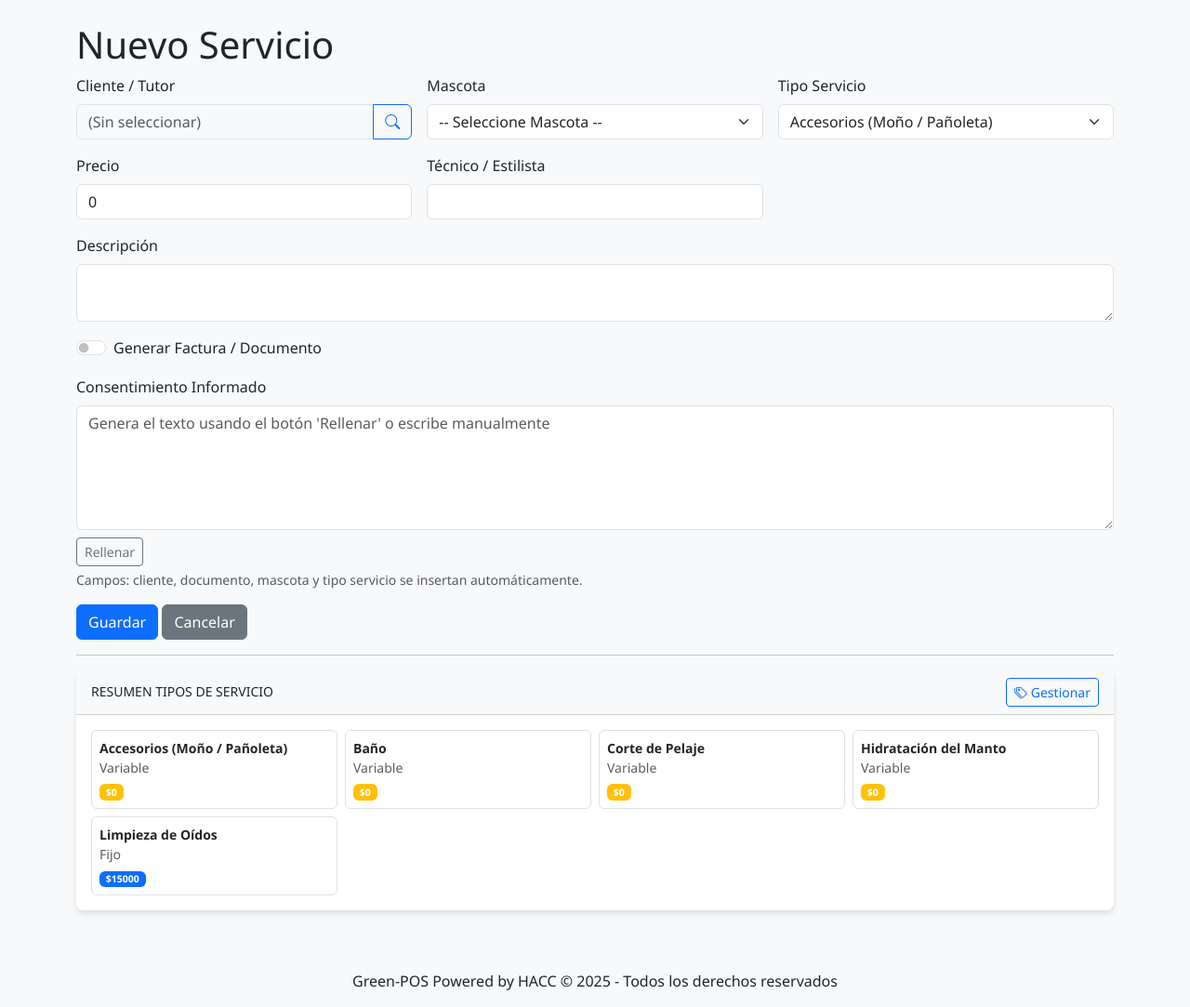
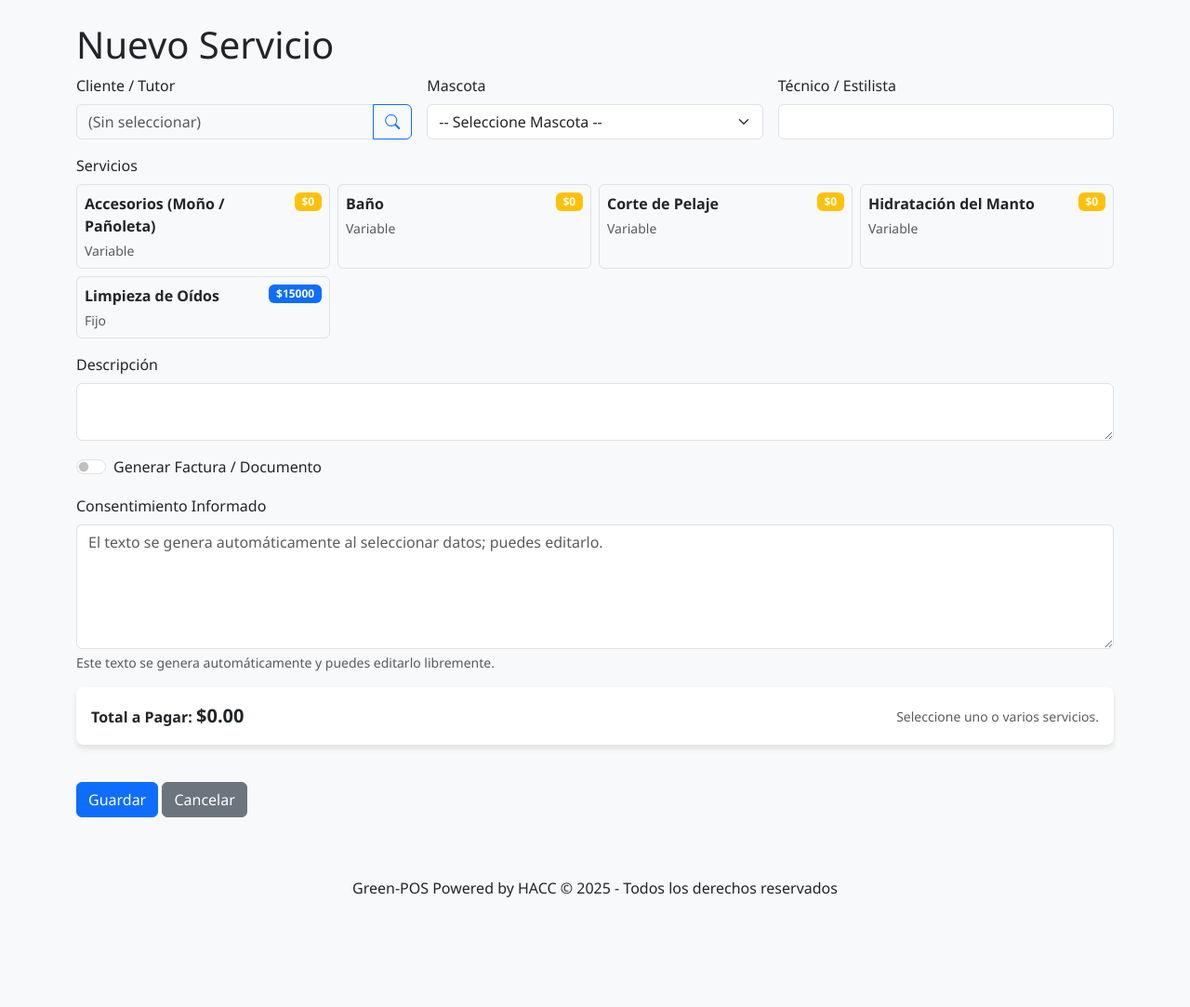
Before and after one commit to handresc1127/Green-POS, a Flask app: page /services/new in a window 1280 px wide. Shown: the part 80-1163 px from the top of the page at 93% size. After the commit the page ends 1045 px from the top, so only its background shows below. Run offline with Flask 3, Linux system fonts and the light colour scheme; a user stored in the database is signed in; data comes from the database, SQL or seed files in the repository; data that the repository does not hold is empty.

Commit message:
Enhance service form functionality; implement dynamic service type selection with visual feedback; streamline consent text generation; improve layout and accessibility of form elements.

```diff
--- a/templates/services/form.html
+++ b/templates/services/form.html
@@ -26,15 +26,16 @@ window.ServiceForm = (function(){
       const opt = petSel.options[petSel.selectedIndex];
       if(opt && opt.text){ petName = opt.text.split(' (')[0]; }
     }
-    const serviceTypeSelect = qs('service_type');
-    let serviceType = 'bath';
-    let serviceTypeLabel = '';
-    if(serviceTypeSelect){
-      serviceType = serviceTypeSelect.value || 'bath';
-      const opt = serviceTypeSelect.options[serviceTypeSelect.selectedIndex];
-      if(opt){ serviceTypeLabel = opt.textContent.trim(); }
+    // Determinar etiquetas servicio (multi)
+    let serviceTypeLabel = 'Servicio';
+    const selectedCards = document.querySelectorAll('.service-type-card.selected');
+    if(selectedCards.length){
+      const labels = Array.from(selectedCards).map(c=>{
+        const lbl = c.querySelector('[data-label]');
+        return lbl? lbl.textContent.trim():'';
+      }).filter(Boolean);
+      if(labels.length){ serviceTypeLabel = labels.join(', '); }
     }
-    if(!serviceTypeLabel){ serviceTypeLabel = FALLBACK_LABELS[serviceType] || serviceType; }
     return template
       .replace(/{{customer_name}}/g, name)
       .replace(/{{customer_document}}/g, doc)
@@ -44,9 +45,9 @@ window.ServiceForm = (function(){
 
   function fillConsent(){
   const area = qs('consent_text');
-    if(!area){ console.warn('[Servicio] Falta #consent_text'); return; }
+  if(!area || area.dataset.dirty==='1'){ return; }
   const txt = buildConsent();
-    if(txt){ area.value = txt; console.debug('[Servicio] Consentimiento rellenado'); }
+  if(txt && area.value.trim()!==txt.trim()){ area.value = txt; }
   }
 
   function loadPets(){
@@ -104,33 +105,126 @@ window.ServiceForm = (function(){
   }
 
   function bind(){
-    ['service_type','pet_id'].forEach(id=>{ const el=qs(id); el && el.addEventListener('change', fillConsent); });
+  // Reaccionar a cambio de mascota
+  ['pet_id'].forEach(id=>{ const el=qs(id); el && el.addEventListener('change', fillConsent); });
     window.addEventListener('customer:selected', e=>{ /* log opcional */ });
-    const fillBtn = document.querySelector('[data-action="fill-consent"]');
-    if(fillBtn){ fillBtn.addEventListener('click', fillConsent); }
-    // Auto precio según tipo
-    const serviceTypeSelect = qs('service_type');
-    const priceInput = document.querySelector('input[name="price"]');
-    if(serviceTypeSelect && priceInput){
-      const applyPrice = () => {
-        const opt = serviceTypeSelect.options[serviceTypeSelect.selectedIndex];
-        if(!opt) return;
-        const mode = opt.dataset.mode;
-        const base = parseFloat(opt.dataset.base || '0');
-        if(mode === 'fixed'){
-          priceInput.value = base.toFixed(2);
-          priceInput.readOnly = false; // se podría bloquear si se desea estricto
+    // Auto-consentimiento: sin botón, se genera al inicio y al cambiar datos
+    const consentArea = qs('consent_text');
+    if(consentArea){
+      consentArea.addEventListener('input', ()=>{ consentArea.dataset.dirty='1'; });
+    }
+  // Binding tarjetas de tipos de servicio (delegación)
+  const cardsContainer = document.getElementById('serviceTypeCards');
+  console.debug('[Servicio] cardsContainer presente?', !!cardsContainer);
+  const totalLabel = qs('serviceTotal');
+  const dynamicHiddenContainer = document.getElementById('serviceHiddenContainer');
+  let debugBoundCount = 0;
+
+    function formatMoney(v){ return '$' + (Number(v)||0).toFixed(2); }
+
+    function rebuildHidden(){
+      if(!dynamicHiddenContainer) return;
+      dynamicHiddenContainer.innerHTML='';
+      const selected = document.querySelectorAll('.service-type-card.selected');
+      selected.forEach(card=>{
+        const code = card.dataset.code;
+        const mode = card.dataset.mode;
+        const base = parseFloat(card.dataset.base||'0');
+        // price input inside card if variable
+        let priceVal = base;
+        const pv = card.querySelector('.variable-price-input');
+        if(pv && pv.value){ priceVal = parseFloat(pv.value)||0; }
+        const inpT = document.createElement('input');
+        inpT.type='hidden'; inpT.name='service_types[]'; inpT.value=code; dynamicHiddenContainer.appendChild(inpT);
+        const inpP = document.createElement('input');
+        inpP.type='hidden'; inpP.name='service_prices[]'; inpP.value=priceVal.toFixed(2); dynamicHiddenContainer.appendChild(inpP);
+        const inpM = document.createElement('input');
+        inpM.type='hidden'; inpM.name='service_modes[]'; inpM.value=mode; dynamicHiddenContainer.appendChild(inpM);
+      });
+    }
+
+    function updateTotal(){
+      const selected = document.querySelectorAll('.service-type-card.selected');
+      let total = 0;
+      selected.forEach(card=>{
+        const base = parseFloat(card.dataset.base||'0');
+        const mode = card.dataset.mode;
+        if(mode === 'variable'){
+          const pv = card.querySelector('.variable-price-input');
+          if(pv && pv.value){
+            total += parseFloat(pv.value)||0;
           } else {
-          if((!priceInput.value || parseFloat(priceInput.value) === 0) && base>0){
-            priceInput.value = base.toFixed(2);
+            total += base;
           }
-          priceInput.readOnly = false;
+        } else {
+          total += base;
         }
-      };
-      serviceTypeSelect.addEventListener('change', ()=>{ applyPrice(); fillConsent(); });
-      // inicial
-      applyPrice();
+      });
+      if(totalLabel){ totalLabel.textContent = formatMoney(total); }
     }
+
+    function ensureVariableInput(card){
+      if(card.dataset.mode !== 'variable') return;
+      let input = card.querySelector('.variable-price-input');
+      if(!input){
+        const wrap = document.createElement('div');
+        wrap.className='w-100';
+        wrap.innerHTML = '<input type="number" step="0.01" class="form-control form-control-sm variable-price-input" placeholder="Precio" value="'+ card.dataset.base +'">';
+        card.appendChild(wrap);
+        input = wrap.querySelector('input');
+        input.addEventListener('input', ()=>{ updateTotal(); rebuildHidden(); });
+      }
+      setTimeout(()=>{ input.focus(); input.select(); }, 30);
+    }
+
+    function selectCard(card){
+      if(!card || !card.classList.contains('service-type-card')) { console.debug('[Servicio] selectCard ignorado'); return; }
+      const willSelect = !card.classList.contains('selected');
+      if(willSelect){
+        card.classList.add('selected');
+        ensureVariableInput(card);
+      } else {
+        card.classList.remove('selected');
+      }
+      card.setAttribute('aria-pressed', card.classList.contains('selected') ? 'true':'false');
+      console.debug('[Servicio] Card', card.dataset.code, 'estado seleccionado?', card.classList.contains('selected'));
+      updateTotal();
+      rebuildHidden();
+      fillConsent();
+    }
+
+    if(cardsContainer){
+      cardsContainer.addEventListener('click', (e)=>{
+        const card = e.target.closest('.service-type-card');
+        if(card){ console.debug('[Servicio] click en', card.dataset.code); selectCard(card); }
+      });
+      cardsContainer.addEventListener('keydown', (e)=>{
+        if(e.key==='Enter' || e.key===' '){
+          const card = e.target.closest('.service-type-card');
+          if(card){ e.preventDefault(); selectCard(card); }
+        }
+      });
+      // Fallback: listeners directos en caso de problemas de delegación
+      cardsContainer.querySelectorAll('.service-type-card').forEach(card=>{
+        card.addEventListener('click', ()=> selectCard(card));
+        debugBoundCount++;
+      });
+      console.debug('[Servicio] Listeners directos ligados a', debugBoundCount, 'tarjetas');
+      if(debugBoundCount){
+        const first = cardsContainer.querySelector('.service-type-card');
+        if(first){
+          first.classList.toggle('selected');
+          const testApplied = first.classList.contains('selected');
+          first.classList.toggle('selected'); // revert
+          console.debug('[Servicio] Prueba visual de clase .selected aplicada?', testApplied);
+        }
+      }
+    } else {
+      console.warn('[Servicio] No se encontró #serviceTypeCards');
+    }
+
+  // Inicial
+  updateTotal();
   }
 
   function init(){
@@ -153,9 +247,14 @@ window.ServiceForm = (function(){
 </script>
 {% endblock %}
 {% block content %}
-<form method="post" class="row g-3">
+<style>
+  .service-type-card{cursor:pointer; transition: .15s ease-in-out;}
+  .service-type-card.selected{border:2px solid var(--bs-primary)!important; box-shadow:0 .25rem .5rem rgba(0,0,0,.1); background:#f8f9fa;}
+  .service-type-card:not(.selected):hover{border-color: var(--bs-primary)!important;}
+</style>
+<form id="serviceForm" method="post" class="row g-3">
   <div class="col-md-4">
-    <label class="form-label d-block">Cliente / Tutor</label>
+  <label class="form-label d-block" for="customerDisplay">Cliente / Tutor</label>
     <div class="input-group">
       <span id="customerDisplay" data-customer-field="display" class="form-control bg-light {% if not (selected_customer or default_customer) %}text-muted{% endif %}" data-name="{% if selected_customer %}{{ selected_customer.name|e }}{% elif default_customer %}{{ default_customer.name|e }}{% endif %}" data-document="{% if (selected_customer and selected_customer.document) %}{{ selected_customer.document|e }}{% elif (default_customer and default_customer.document) %}{{ default_customer.document|e }}{% endif %}">
         {% if selected_customer %}
@@ -166,14 +265,14 @@ window.ServiceForm = (function(){
           (Sin seleccionar)
         {% endif %}
       </span>
-      <button type="button" class="btn btn-outline-primary" data-open="customer-modal">
+  <button id="openCustomerModalBtn" type="button" class="btn btn-outline-primary" data-open="customer-modal">
         <i class="bi bi-search"></i>
       </button>
     </div>
   <input type="hidden" name="customer_id" id="customer_id" data-customer-field="id" value="{% if selected_customer %}{{ selected_customer.id }}{% elif default_customer %}{{ default_customer.id }}{% endif %}" required>
   </div>
   <div class="col-md-4">
-    <label class="form-label">Mascota</label>
+  <label class="form-label" for="pet_id">Mascota</label>
   <select name="pet_id" id="pet_id" class="form-select" required>
       <option value="">-- Seleccione Mascota --</option>
       {% if pets %}
@@ -184,24 +283,28 @@ window.ServiceForm = (function(){
     </select>
   </div>
   <div class="col-md-4">
-    <label class="form-label">Tipo Servicio</label>
-  <select name="service_type" id="service_type" class="form-select">
-      {% for st in service_types %}
-        <option value="{{ st.code }}" data-mode="{{ st.pricing_mode }}" data-base="{{ '%.2f'|format(st.base_price) }}">{{ st.name }}</option>
-      {% endfor %}
-    </select>
-  </div>
-  <div class="col-md-4">
-    <label class="form-label">Precio</label>
-    <input type="number" step="0.01" name="price" class="form-control" required value="0">
-  </div>
-  <div class="col-md-4">
-    <label class="form-label">Técnico / Estilista</label>
-    <input type="text" name="technician" class="form-control">
+  <label class="form-label" for="technician_input">Técnico / Estilista</label>
+  <input id="technician_input" type="text" name="technician" class="form-control">
   </div>
   <div class="col-12">
-    <label class="form-label">Descripción</label>
-    <textarea name="description" class="form-control" rows="2"></textarea>
+    <label class="form-label">Servicios</label>
+    <div class="row g-2" id="serviceTypeCards">
+      {% for t in service_types %}
+      <div class="col-md-4 col-lg-3">
+  <div class="service-type-card border rounded p-2 h-100" tabindex="0" role="button" aria-pressed="false" data-code="{{ t.code }}" data-mode="{{ t.pricing_mode }}" data-base="{{ '%.2f'|format(t.base_price) }}">
+          <div class="d-flex justify-content-between align-items-start">
+            <strong data-label="name" class="me-2">{{ t.name }}</strong>
+            <span class="badge bg-{{ 'primary' if t.pricing_mode=='fixed' else 'warning' }}">{{ '$%.0f'|format(t.base_price) }}</span>
+          </div>
+          <div class="text-muted small mt-1">{{ 'Fijo' if t.pricing_mode=='fixed' else 'Variable' }}</div>
+        </div>
+      </div>
+      {% endfor %}
+    </div>
+  </div>
+  <div class="col-12">
+  <label class="form-label" for="description_input">Descripción</label>
+  <textarea id="description_input" name="description" class="form-control" rows="2"></textarea>
   </div>
   <div class="col-12">
     <div class="form-check form-switch">
@@ -210,40 +313,24 @@ window.ServiceForm = (function(){
     </div>
   </div>
   <div class="col-12">
-    <label class="form-label">Consentimiento Informado</label>
-  <textarea name="consent_text" id="consent_text" class="form-control" rows="5" placeholder="Genera el texto usando el botón 'Rellenar' o escribe manualmente"></textarea>
+    <label class="form-label" for="consent_text">Consentimiento Informado</label>
+  <textarea name="consent_text" id="consent_text" class="form-control" rows="5" placeholder="El texto se genera automáticamente al seleccionar datos; puedes editarlo."></textarea>
   <input type="hidden" id="consent_template" value="{{ consent_template }}">
-  <button type="button" class="btn btn-sm btn-outline-secondary mt-2" data-action="fill-consent">Rellenar</button>
-  <small class="text-muted d-block mt-1">Campos: cliente, documento, mascota y tipo servicio se insertan automáticamente.</small>
+  <small class="text-muted d-block mt-1">Este texto se genera automáticamente y puedes editarlo libremente.</small>
   </div>
   <div class="col-12">
-    <button class="btn btn-primary">Guardar</button>
-    <a href="{{ url_for('service_list') }}" class="btn btn-secondary">Cancelar</a>
+    <div class="card">
+      <div class="card-body d-flex flex-wrap align-items-center gap-3">
+        <strong class="me-auto">Total a Pagar: <span id="serviceTotal" class="fs-5">$0.00</span></strong>
+        <small class="text-muted">Seleccione uno o varios servicios.</small>
+      </div>
+    </div>
+    <div id="serviceHiddenContainer"></div>
+  </div>
+  <div class="col-12">
+  <button id="saveServiceBtn" class="btn btn-primary">Guardar</button>
+  <a id="cancelServiceBtn" href="{{ url_for('service_list') }}" class="btn btn-secondary">Cancelar</a>
   </div>
 </form>
 {% include 'partials/customer_modal.html' %}
-{% if current_user.role == 'admin' and service_types %}
-<hr>
-<div class="card mt-3">
-  <div class="card-header bg-light d-flex justify-content-between align-items-center">
-    <h6 class="mb-0 text-uppercase small">Resumen Tipos de Servicio</h6>
-    <a href="{{ url_for('service_type_list') }}" class="btn btn-sm btn-outline-primary"><i class="bi bi-tags"></i> Gestionar</a>
-  </div>
-  <div class="card-body">
-    <div class="row g-2">
-      {% for t in service_types %}
-      <div class="col-md-4 col-lg-3">
-        <div class="border rounded p-2 small h-100 d-flex flex-column justify-content-between">
-          <div>
-            <strong>{{ t.name }}</strong><br>
-            <span class="text-muted">{{ 'Fijo' if t.pricing_mode=='fixed' else 'Variable' }}</span>
-          </div>
-          <div class="mt-1"><span class="badge bg-{{ 'primary' if t.pricing_mode=='fixed' else 'warning' }}">{{ '$%.0f'|format(t.base_price) }}</span></div>
-        </div>
-      </div>
-      {% endfor %}
-    </div>
-  </div>
-</div>
-{% endif %}
 {% endblock %}
```
Lines whose indentation alone changed are shown as unchanged.
